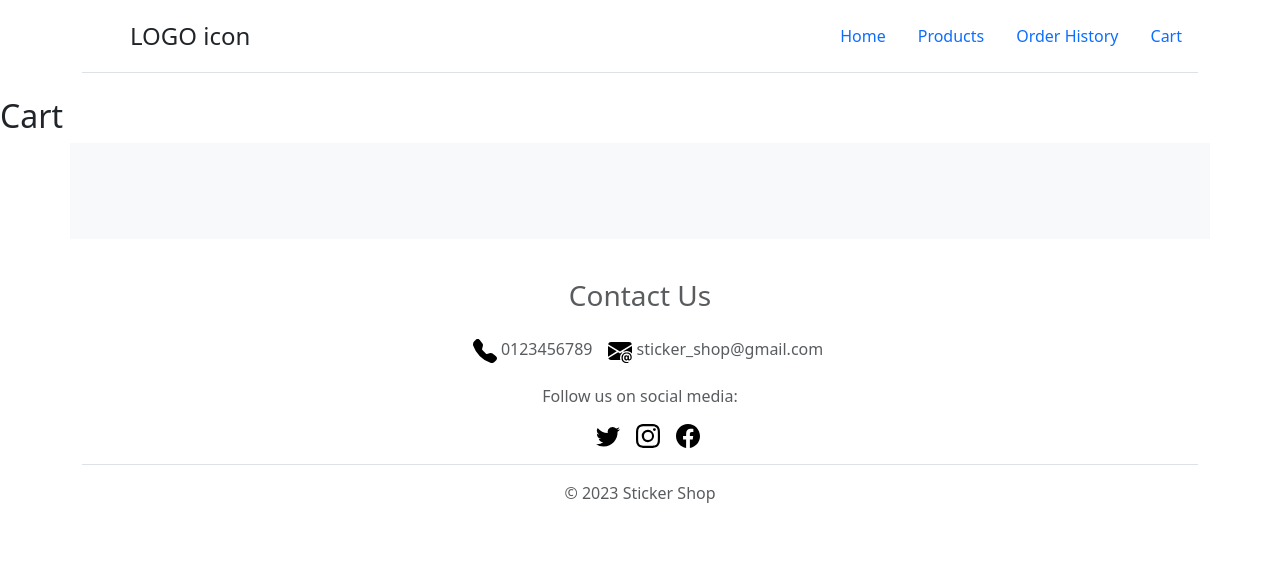
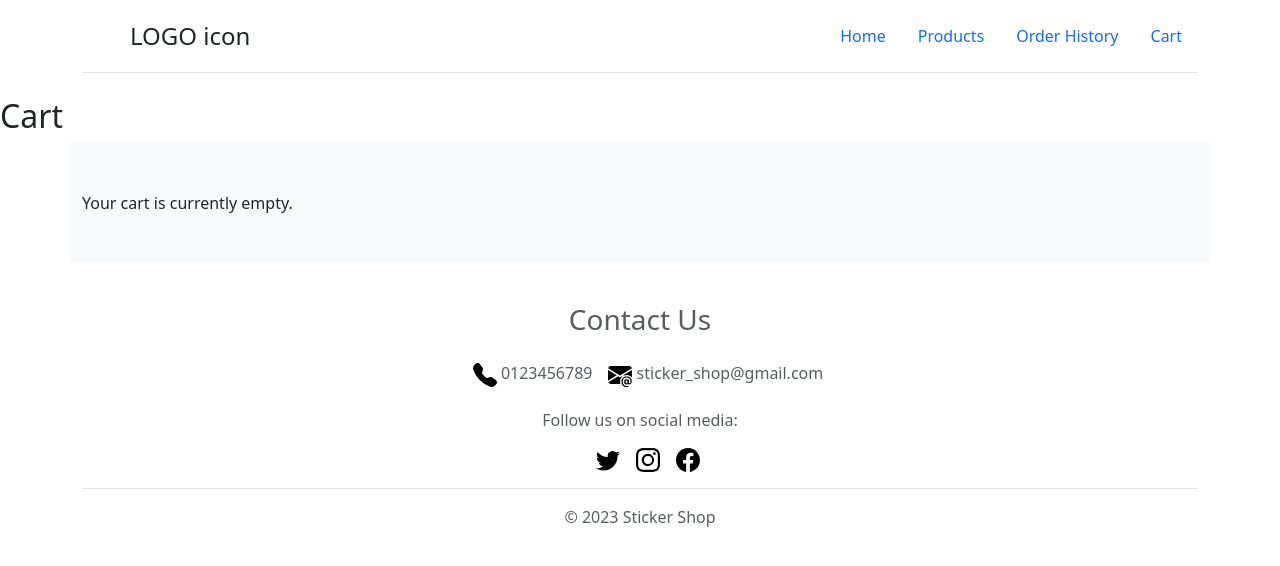
Before and after one commit to MERN-Project-Sticker-Shop/T3A2-Client, a React (Vite) app: page /cart in a window 1280 px wide. Shown: the top 566 px of the page. Built offline with nearby package versions, Linux system fonts and the light colour scheme.

Commit message:
finished the function deleting products from cart

```diff
--- a/src/components/AddedProduct.jsx
+++ b/src/components/AddedProduct.jsx
@@ -29,19 +29,8 @@ const AddedProduct = ({item, setCart, cart}) => {
   function deleteProduct() {
     const toRemove = cart.filter(product => product.id == item.id)
     const difference = cart.filter(product => !toRemove.includes(product))
-    setCart([difference])
+    setCart(difference)
   }
-
-//   function deleteProduct() {
-//     const removeList = cart.filter(product => product.id == item.id)
-//     console.log(removeList)
-//     // let res = [...cart]
-//     removeList.forEach(listItem => {
-//         minusOne(cart, listItem)
-//     })
-//     // return res
-//   }
-// console.log(cart)
 
   return (
           <div className="card-body p-4">
--- a/src/components/Cart.jsx
+++ b/src/components/Cart.jsx
@@ -2,7 +2,8 @@ import React from 'react'
 import AddedProduct from './AddedProduct'
 
 const Cart = ({cart, setCart}) => {
-// sort the cart for duplicated products using a new set cart
+
+    // sort the cart for duplicated products using a new set cart
   const sortedCart = new Set()
 
   // count the number of each product added to the original cart
@@ -27,6 +28,7 @@ const Cart = ({cart, setCart}) => {
       <h2>Cart</h2>
       <div className="container py-5 bg-light">
         {readyCart.map(item => <div className="card rounded-3 mb-4" key={item.id}><AddedProduct item={item} setCart={setCart} cart={cart}/></div>)}
+        {readyCart.length > 0 ? "Total Payable:" : "Your cart is currently empty."}
       </div>
     </>
   )
```
